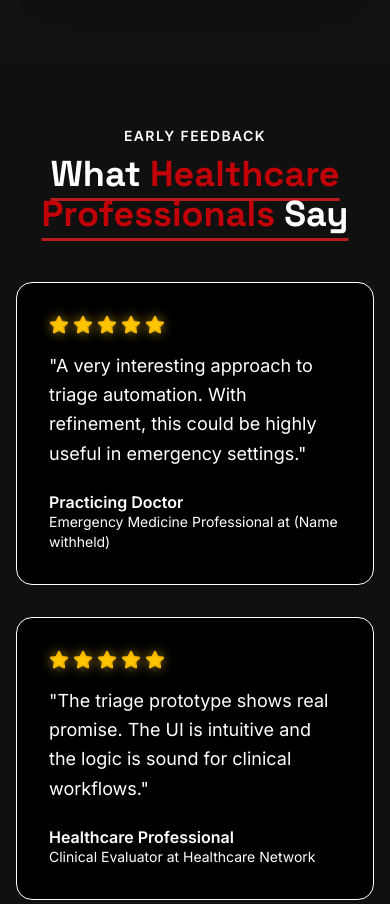
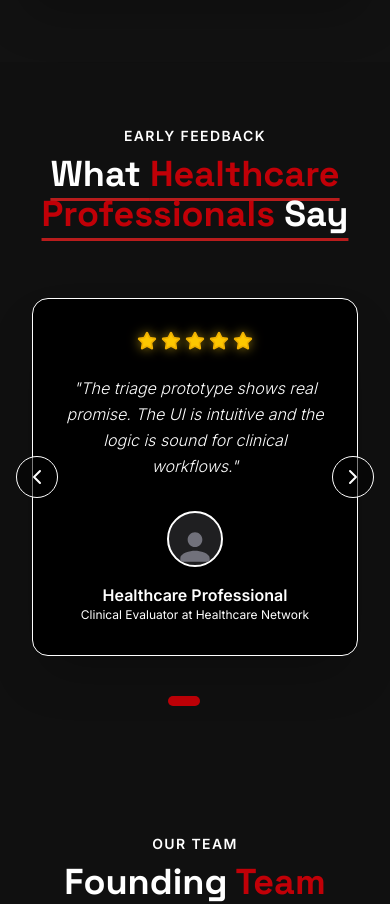
Before and after one commit to PrayatshuMisra/pars_about, a Next.js app: page / in a window 390 px wide. Shown: the part 9708-10612 px from the top of the page. Built offline with nearby package versions, Linux system fonts and the light colour scheme.

Commit message:
testimonials

```diff
--- a/components/sections/testimonials.tsx
+++ b/components/sections/testimonials.tsx
@@ -1,14 +1,14 @@
 'use client'
 
-import { motion } from 'framer-motion'
-import { Star } from 'lucide-react'
+import { useState, useEffect } from 'react'
+import { motion, AnimatePresence } from 'framer-motion'
+import { Star, ChevronLeft, ChevronRight } from 'lucide-react'
 
 const testimonials = [
   {
-    quote: 'A very interesting approach to triage automation. With refinement, this could be highly useful in emergency settings.',
-    author: 'Practicing Doctor',
-    role: 'Emergency Medicine Professional',
-    hospital: '(Name withheld)',
+    quote: 'I really appreciate the team members and their thorough R&D over Emergency Response services. I was impressed over the clarity and conviction of problem solving. The application will definitely unburden a huge amount of non clinical, yet crucial task that healthcare professionals have to do on a daily basis. They will also help in ensuring smoother operations and eventually lesser wait time for patients. A more accurate and effective solution is the only way forward for this unorganised chaos. All the best for the future growth of this project. ',
+    author: 'Dr. Sahanya Shetty',
+    role: 'Critical Care Medicine Practitioner, Dubai',
     rating: 5,
   },
   {
@@ -35,84 +35,155 @@ const testimonials = [
 ]
 
 export function TestimonialsSection() {
+  const [currentIndex, setCurrentIndex] = useState(0)
+
+  const handleNext = () => {
+    setCurrentIndex((prevIndex) => (prevIndex + 1) % testimonials.length)
+  }
+
+  const handlePrev = () => {
+    setCurrentIndex((prevIndex) => (prevIndex - 1 + testimonials.length) % testimonials.length)
+  }
+
+  // Auto-advance the carousel.
+  // Resets the 6-second timer if the user manually clicks an arrow or dot.
+  useEffect(() => {
+    const timer = setInterval(() => {
+      setCurrentIndex((prevIndex) => (prevIndex + 1) % testimonials.length)
+    }, 6000)
+
+    return () => clearInterval(timer)
+  }, [currentIndex])
+
   const containerVariants = {
     hidden: { opacity: 0 },
-    visible: {
-      opacity: 1,
-      transition: {
-        staggerChildren: 0.1,
-      },
-    },
+    visible: { opacity: 1, transition: { duration: 0.5 } },
   }
 
-  const itemVariants = {
-    hidden: { opacity: 0, y: 20 },
-    visible: {
-      opacity: 1,
-      y: 0,
-      transition: { duration: 0.6 },
-    },
+  const slideVariants = {
+    enter: { opacity: 0, x: 50, scale: 0.95 },
+    center: { zIndex: 1, x: 0, opacity: 1, scale: 1 },
+    exit: { zIndex: 0, x: -50, opacity: 0, scale: 0.95 },
   }
 
   return (
     <section className="py-16 sm:py-24 px-4 sm:px-6 lg:px-8 relative overflow-hidden">
       <div className="absolute inset-0 bg-black/10 -z-10" />
-      <div className="max-w-7xl mx-auto">
+      <div className="max-w-4xl mx-auto">
+
+        {/* Header Section */}
         <motion.div
           initial="hidden"
           whileInView="visible"
           viewport={{ once: true }}
           variants={containerVariants}
-          className="text-center mb-12"
+          className="text-center mb-16"
         >
-          <motion.p variants={itemVariants} className="text-primary font-semibold text-sm uppercase tracking-widest">
+          <p className="text-primary font-semibold text-sm uppercase tracking-widest">
             Early Feedback
-          </motion.p>
-          <motion.h2 variants={itemVariants} className="font-space-grotesk font-bold text-4xl sm:text-5xl text-foreground mt-2">
+          </p>
+          <h2 className="font-space-grotesk font-bold text-4xl sm:text-5xl text-foreground mt-2">
             What <span className="text-red-700">Healthcare Professionals</span> Say
-          </motion.h2>
+          </h2>
         </motion.div>
 
+        {/* Carousel Section */}
+        <div className="relative min-h-[300px] flex items-center justify-center px-4 sm:px-12">
+
+          {/* Left Arrow */}
+          <button
+            onClick={handlePrev}
+            className="absolute left-0 sm:-left-4 z-10 p-2 rounded-full bg-black/50 border border-border/50 text-foreground/70 hover:text-foreground hover:bg-black hover:border-primary/50 transition-all focus:outline-none"
+            aria-label="Previous testimonial"
+          >
+            <ChevronLeft className="w-6 h-6 sm:w-8 sm:h-8" />
+          </button>
+
+          <div className="w-full">
+            <AnimatePresence mode="wait">
               <motion.div
-          initial="hidden"
-          whileInView="visible"
-          viewport={{ once: true }}
-          variants={containerVariants}
-          className="grid md:grid-cols-2 gap-8"
-        >
-          {testimonials.map((testimonial, index) => (
-            <motion.div
-              key={index}
-              variants={itemVariants}
-              className="bg-black border border-border rounded-xl p-8 hover:border-primary/20 transition-all hover:shadow-lg"
+                key={currentIndex}
+                variants={slideVariants}
+                initial="enter"
+                animate="center"
+                exit="exit"
+                transition={{
+                  x: { type: 'spring', stiffness: 300, damping: 30 },
+                  opacity: { duration: 0.3 },
+                  scale: { duration: 0.3 }
+                }}
+                className="bg-black border border-border rounded-xl p-8 md:p-12 w-full shadow-2xl hover:border-primary/30 transition-colors"
               >
                 {/* Rating */}
-              <div className="flex gap-1 mb-4">
-                {[...Array(testimonial.rating)].map((_, i) => (
+                <div className="flex justify-center gap-1 mb-6 sm:mb-8">
+                  {[...Array(testimonials[currentIndex].rating)].map((_, i) => (
                     <Star
                       key={i}
-                    className="w-5 h-5 fill-yellow-400 text-yellow-500 drop-shadow-[0_0_6px_rgba(250,204,21,0.6)]"
+                      className="w-5 h-5 sm:w-6 sm:h-6 fill-yellow-400 text-yellow-500 drop-shadow-[0_0_6px_rgba(250,204,21,0.6)]"
                     />
                   ))}
                 </div>
 
                 {/* Quote */}
-              <p className="text-lg text-foreground mb-6 leading-relaxed">
-                &quot;{testimonial.quote}&quot;
+                <p className="text-base sm:text-lg text-foreground mb-8 sm:mb-10 leading-relaxed text-center italic font-light">
+                  &quot;{testimonials[currentIndex].quote}&quot;
                 </p>
 
-              {/* Author */}
-              <div>
-                <p className="font-space-grotesk font-semibold text-foreground">
-                  {testimonial.author}
+                {/* Author Profile */}
+                <div className="flex flex-col items-center justify-center gap-4">
+
+                  {/* Default Placeholder DP */}
+                  <div className="w-14 h-14 sm:w-16 sm:h-16 rounded-full bg-zinc-800/80 flex items-end justify-center border-2 border-border shadow-md overflow-hidden">
+                    <svg
+                      className="w-11 h-11 sm:w-12 sm:h-12 text-zinc-500 translate-y-1"
+                      fill="currentColor"
+                      viewBox="0 0 24 24"
+                    >
+                      <path d="M12 12c2.21 0 4-1.79 4-4s-1.79-4-4-4-4 1.79-4 4 1.79 4 4 4zm0 2c-2.67 0-8 1.34-8 4v2h16v-2c0-2.66-5.33-4-8-4z" />
+                    </svg>
+                  </div>
+
+                  <div className="text-center">
+                    <p className="font-space-grotesk font-semibold text-base sm:text-lg text-foreground">
+                      {testimonials[currentIndex].author}
                     </p>
-                <p className="text-sm text-foreground/60">
-                  {testimonial.role} at {testimonial.hospital}
+                    <p className="text-xs sm:text-sm text-foreground/60">
+                      {testimonials[currentIndex].role}
+                      {/* Conditionally render the hospital part */}
+                      {testimonials[currentIndex].hospital && ` at ${testimonials[currentIndex].hospital}`}
                     </p>
                   </div>
+                </div>
               </motion.div>
+            </AnimatePresence>
+          </div>
+
+          {/* Right Arrow */}
+          <button
+            onClick={handleNext}
+            className="absolute right-0 sm:-right-4 z-10 p-2 rounded-full bg-black/50 border border-border/50 text-foreground/70 hover:text-foreground hover:bg-black hover:border-primary/50 transition-all focus:outline-none"
+            aria-label="Next testimonial"
+          >
+            <ChevronRight className="w-6 h-6 sm:w-8 sm:h-8" />
+          </button>
+        </div>
+
+        {/* Carousel Navigation Dots */}
+        <div className="flex justify-center gap-3 mt-10">
+          {testimonials.map((_, index) => (
+            <button
+              key={index}
+              onClick={() => setCurrentIndex(index)}
+              className={`h-2.5 rounded-full transition-all duration-300 ${
+                currentIndex === index
+                  ? 'w-8 bg-red-700'
+                  : 'w-2.5 bg-foreground/20 hover:bg-foreground/40'
+              }`}
+              aria-label={`Go to slide ${index + 1}`}
+            />
           ))}
-        </motion.div>
+        </div>
+
       </div>
     </section>
   )
```
Lines whose indentation alone changed are shown as unchanged.
